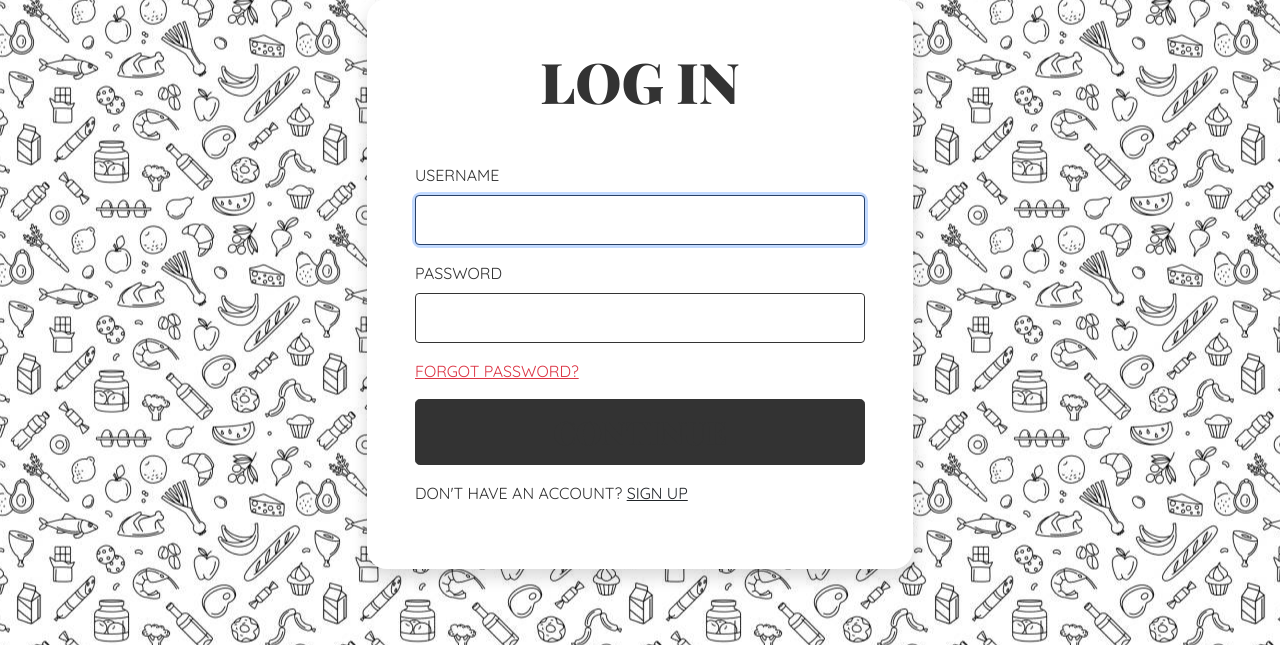
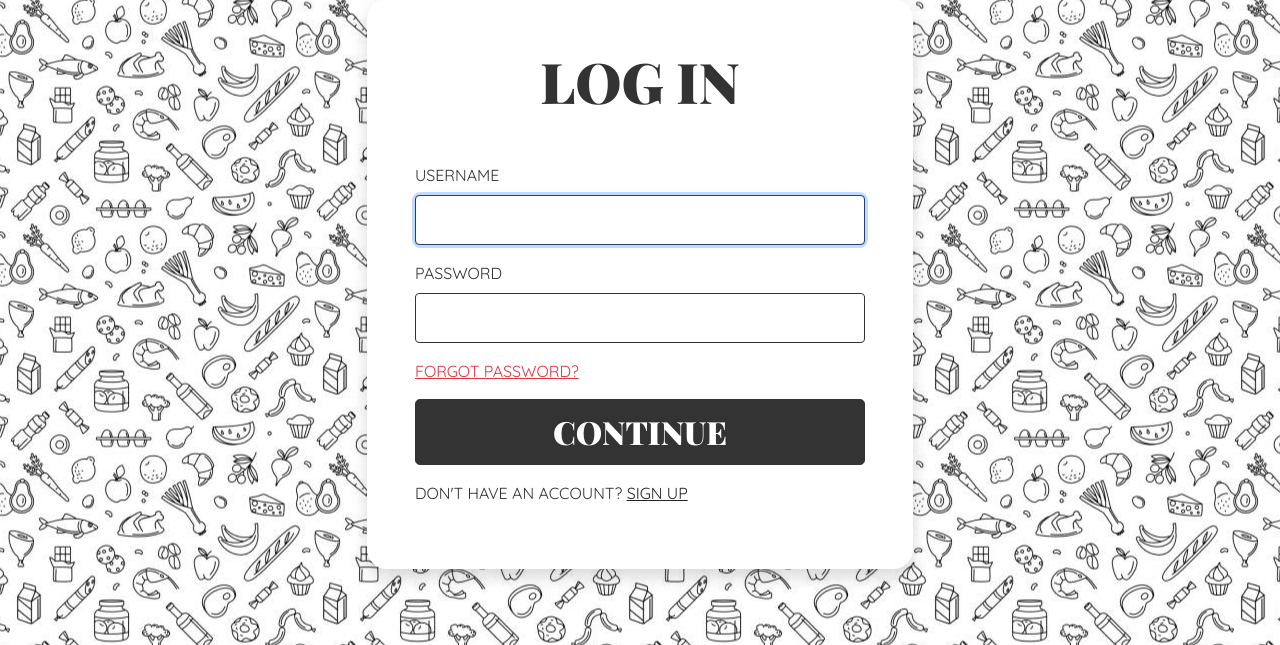
Before and after one commit to RoyMagnussen/Yummy-Recipe-Blog, a Django app: page / in a window 1280 px wide, with the pointer over the restyled element. Shown: the part 116-761 px from the top of the page. Run offline with Django 3.2, Linux system fonts and the light colour scheme; parts of the project's set-up code (start-up, migrations or seed data) failed here and were passed over; some libraries are stand-ins or nearby versions.

Commit message:
Updated form-btn class.

```diff
--- a/static/css/base.min.css
+++ b/static/css/base.min.css
@@ -1 +1 @@
-@import url("https://fonts.googleapis.com/css2?family=Playfair+Display:wght@400;500;600;700;800;900&family=Quicksand:wght@300;400;500;600;700&display=swap");@import url("https://cdn.jsdelivr.net/npm/bootstrap-icons@1.3.0/font/bootstrap-icons.css");::-webkit-scrollbar{display:none}html{scroll-behavior:smooth}*{font-family:'Quicksand', sans-serif;color:#333 !important}body{background:url("/media/background.jpg") repeat center center fixed;text-transform:uppercase}.logo{font-size:2.5rem}.logo-font{font-family:'Playfair Display', serif;font-weight:900}.rounded-20{border-radius:20px}.border-dark-grey{border:1px solid #333}.icon-md{font-size:1.5rem}.icon-lg{font-size:2rem}.navigation-profile-picture{height:2rem;width:2rem;object-fit:cover;object-position:center}.form-btn{font-size:2rem}.form-btn:hover,.form-btn:active,.form-btn:focus{background-color:#333;color:white;transition:all ease-in 0.2s}
+@import url("https://fonts.googleapis.com/css2?family=Playfair+Display:wght@400;500;600;700;800;900&family=Quicksand:wght@300;400;500;600;700&display=swap");@import url("https://cdn.jsdelivr.net/npm/bootstrap-icons@1.3.0/font/bootstrap-icons.css");::-webkit-scrollbar{display:none}html{scroll-behavior:smooth}*{font-family:'Quicksand', sans-serif;color:#333 !important}body{background:url("/media/background.jpg") repeat center center fixed;text-transform:uppercase}.logo{font-size:2.5rem}.logo-font{font-family:'Playfair Display', serif;font-weight:900}.rounded-20{border-radius:20px}.border-dark-grey{border:1px solid #333}.icon-md{font-size:1.5rem}.icon-lg{font-size:2rem}.navigation-profile-picture{height:2rem;width:2rem;object-fit:cover;object-position:center}.form-btn{font-size:2rem}.form-btn:hover,.form-btn:active,.form-btn:focus{background-color:#333;color:white !important;transition:all ease-in 0.2s}
--- a/static/scss/base.scss
+++ b/static/scss/base.scss
@@ -52,6 +52,6 @@ body {
 .form-btn:active,
 .form-btn:focus {
     background-color: #333;
-    color: white;
+    color: white !important;
     transition: all ease-in 0.2s;
 }
```
